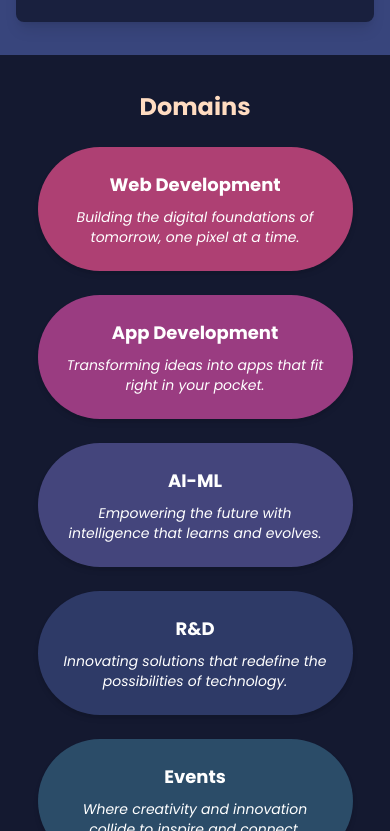
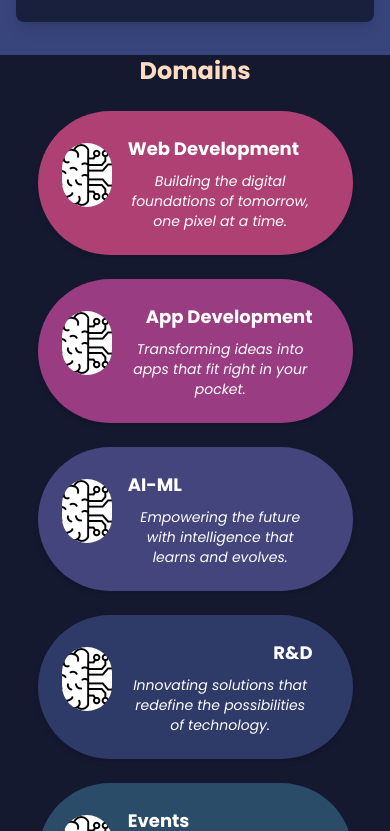
Before and after one commit to realm-SRM/realm-srm-website, a React (Vite) app: page / in a window 390 px wide. Shown: the part 1633-2464 px from the top of the page. Built offline with nearby package versions, Linux system fonts and the light colour scheme.

Commit message:
fix (wip): domain icons

```diff
--- a/src/Components/sections/Domains.jsx
+++ b/src/Components/sections/Domains.jsx
@@ -1,40 +1,36 @@
 import React from 'react';
 import { motion } from 'framer-motion';
 import { useInView } from 'react-intersection-observer';
+import img1 from '../../assets/img1.png';
 
 const Domains = () => {
   const barData = [
     {
       color: 'bg-[#AE4073]',
-      circleColor: 'bg-[#F05091]',
       direction: 'left',
       domain: 'Web Development',
       text: 'Building the digital foundations of tomorrow, one pixel at a time.',
     },
     {
       color: 'bg-[#9A3C81]',
-      circleColor: 'bg-[#B363A5]',
       direction: 'right',
       domain: 'App Development',
       text: 'Transforming ideas into apps that fit right in your pocket.',
     },
     {
       color: 'bg-[#44457C]',
-      circleColor: 'bg-[#5A5A9E]',
       direction: 'left',
       domain: 'AI-ML',
       text: 'Empowering the future with intelligence that learns and evolves.',
     },
     {
       color: 'bg-[#2E3A67]',
-      circleColor: 'bg-[#41507F]',
       direction: 'right',
       domain: 'R&D',
       text: 'Innovating solutions that redefine the possibilities of technology.',
     },
     {
       color: 'bg-[#2B4C68]',
-      circleColor: 'bg-[#3A5F85]',
       direction: 'left',
       domain: 'Events',
       text: 'Where creativity and innovation collide to inspire and connect.',
@@ -73,15 +69,16 @@ const Domains = () => {
                 variants={barVariants(bar.direction)}
                 className={`relative w-[90%] h-40 ${bar.color} flex items-center rounded-full overflow-hidden mx-auto px-6`}
               >
-
                 <div
-                  className={`absolute w-36 h-36 rounded-full ${bar.circleColor} opacity-80`}
+                  className="absolute w-36 h-36 rounded-full overflow-hidden"
                   style={{
                     [bar.direction === 'left' ? 'right' : 'left']: '10px',
                     top: '50%',
                     transform: 'translateY(-50%)',
                   }}
-                ></div>
+                >
+                  <img src={img1} alt="Domain Image" className="w-full h-full object-cover rounded-full" />
+                </div>
 
                 <div
                   className={`z-10 text-white flex flex-col justify-center items-start ${
@@ -109,10 +106,24 @@ const Domains = () => {
               hidden: { opacity: 0, y: 50 },
               visible: { opacity: 1, y: 0, transition: { duration: 0.5 } },
             }}
-            className={`relative w-full ${bar.color} rounded-full p-6 text-center shadow-md`}
+            className={`relative w-full ${bar.color} rounded-full p-6 text-center shadow-md flex items-center`}
           >
-            <h2 className="text-lg font-bold text-white mb-2">{bar.domain}</h2>
-            <p className="text-sm italic text-white">{bar.text}</p>
+            <div
+              className={`w-16 h-16 rounded-full overflow-hidden mx-auto mb-4 ${
+                index % 2 === 0 ? 'ml-auto mr-0' : 'ml-0 mr-auto'
+              } md:mb-0 md:relative md:$
+                {index % 2 === 0 ? 'right-6' : 'left-6'}`}
+            >
+              <img src={img1} alt="Domain Image" className="w-full h-full object-cover" />
+            </div>
+            <div
+              className={`flex flex-col ${
+                index % 2 === 0 ? 'items-start' : 'items-end'
+              } text-white w-full px-4`}
+            >
+              <h2 className="text-lg font-bold mb-2">{bar.domain}</h2>
+              <p className="text-sm italic">{bar.text}</p>
+            </div>
           </motion.div>
         ))}
       </div>
@@ -121,3 +132,127 @@ const Domains = () => {
 };
 
 export default Domains;
+
+// import React from 'react';
+// import { motion } from 'framer-motion';
+// import { useInView } from 'react-intersection-observer';
+// import img1 from '../../assets/img1.png';
+
+// const Domains = () => {
+//   const barData = [
+//     {
+//       color: 'bg-[#AE4073]',
+//       domain: 'Web Development',
+//       text: 'Building the digital foundations of tomorrow, one pixel at a time.',
+//     },
+//     {
+//       color: 'bg-[#9A3C81]',
+//       domain: 'App Development',
+//       text: 'Transforming ideas into apps that fit right in your pocket.',
+//     },
+//     {
+//       color: 'bg-[#44457C]',
+//       domain: 'AI-ML',
+//       text: 'Empowering the future with intelligence that learns and evolves.',
+//     },
+//     {
+//       color: 'bg-[#2E3A67]',
+//       domain: 'R&D',
+//       text: 'Innovating solutions that redefine the possibilities of technology.',
+//     },
+//     {
+//       color: 'bg-[#2B4C68]',
+//       domain: 'Events',
+//       text: 'Where creativity and innovation collide to inspire and connect.',
+//     },
+//   ];
+
+//   const barVariants = {
+//     hidden: { opacity: 0, y: 50 },
+//     visible: { opacity: 1, y: 0, transition: { duration: 0.5 } },
+//   };
+
+//   const { ref, inView } = useInView({
+//     threshold: 0.3,
+//     triggerOnce: false,
+//   });
+
+//   return (
+//     <div className="bg-[#141930] min-h-screen flex items-center justify-center px-5" ref={ref}>
+//       {/* Larger Devices */}
+//       <div className="hidden lg:block relative w-full max-w-[60%] p-6 space-y-8">
+//         <h1 className="text-4xl font-bold text-[#FFDCC1] text-center mb-6">Domains</h1>
+//         <div className="border-2 border-[#A15766] rounded-xl overflow-hidden p-6">
+//           <div className="space-y-6 mx-auto">
+//             {barData.map((bar, index) => (
+//               <motion.div
+//                 key={index}
+//                 initial="hidden"
+//                 animate={inView ? 'visible' : 'hidden'}
+//                 variants={{
+//                   hidden: { x: index % 2 === 0 ? '-150%' : '150%', opacity: 0 },
+//                   visible: { x: 0, opacity: 1, transition: { type: 'spring', stiffness: 50, damping: 15 } },
+//                 }}
+//                 className={`relative w-[90%] h-40 ${bar.color} flex items-center rounded-full overflow-hidden mx-auto px-6`}
+//               >
+//                 <div
+//                   className="absolute w-36 h-36 rounded-full overflow-hidden"
+//                   style={{
+//                     [index % 2 === 0 ? 'right' : 'left']: '10px',
+//                     top: '50%',
+//                     transform: 'translateY(-50%)',
+//                   }}
+//                 >
+//                   <img src={img1} alt="Domain" className="w-full h-full object-cover rounded-full" />
+//                 </div>
+//                 <div
+//                   className={`z-10 text-white flex flex-col justify-center ${
+//                     index % 2 === 0 ? 'items-start pl-8' : 'items-end pr-8'
+//                   }`}
+//                 >
+//                   <h2 className="font-bold text-xl mb-2">{bar.domain}</h2>
+//                   <p className="italic text-sm">{bar.text}</p>
+//                 </div>
+//               </motion.div>
+//             ))}
+//           </div>
+//         </div>
+//       </div>
+
+//       {/* Medium and Smaller Devices */}
+//       <div className="block lg:hidden space-y-6 w-full max-w-[90%] mx-auto">
+//         <h1 className="text-2xl font-bold text-[#FFDCC1] text-center mb-4">Domains</h1>
+//         {barData.map((bar, index) => (
+//           <motion.div
+//             key={index}
+//             initial="hidden"
+//             animate={inView ? 'visible' : 'hidden'}
+//             variants={barVariants}
+//             className={`relative w-full ${bar.color} rounded-xl p-6 shadow-md flex flex-col md:flex-row md:items-center`}
+//           >
+//             {/* Image */}
+//             <div
+//               className={`absolute top-1/2 transform -translate-y-1/2 w-16 h-16 md:w-20 md:h-20 rounded-full overflow-hidden ${
+//                 index % 2 === 0 ? 'md:right-0' : 'md:left-0'
+//               }`}
+//             >
+//               <img src={img1} alt="Domain" className="w-full h-full object-cover" />
+//             </div>
+
+//             {/* Text */}
+//             <div
+//               className={`relative z-10 text-white md:w-[85%] ${
+//                 index % 2 === 0 ? 'md:pl-8 md:pr-2 text-left' : 'md:pr-8 md:pl-2 text-right'
+//               }`}
+//             >
+//               <h2 className="text-lg font-bold mb-2">{bar.domain}</h2>
+//               <p className="text-sm italic">{bar.text}</p>
+//             </div>
+//           </motion.div>
+//         ))}
+//       </div>
+//     </div>
+//   );
+// };
+
+// export default Domains;
```
